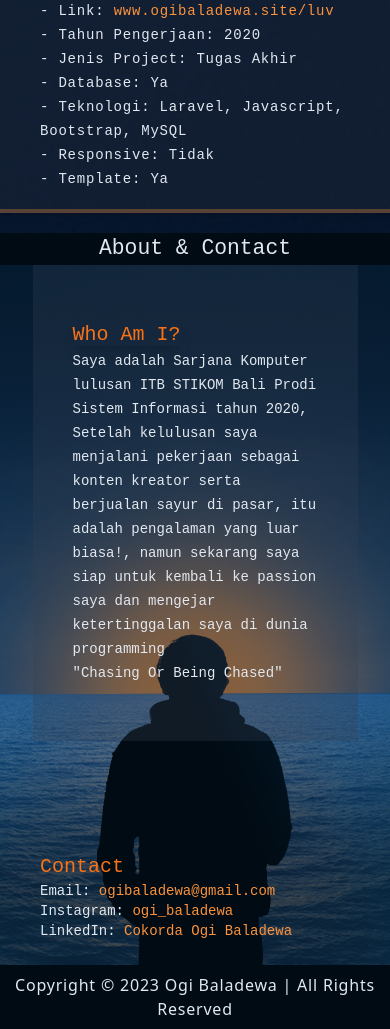
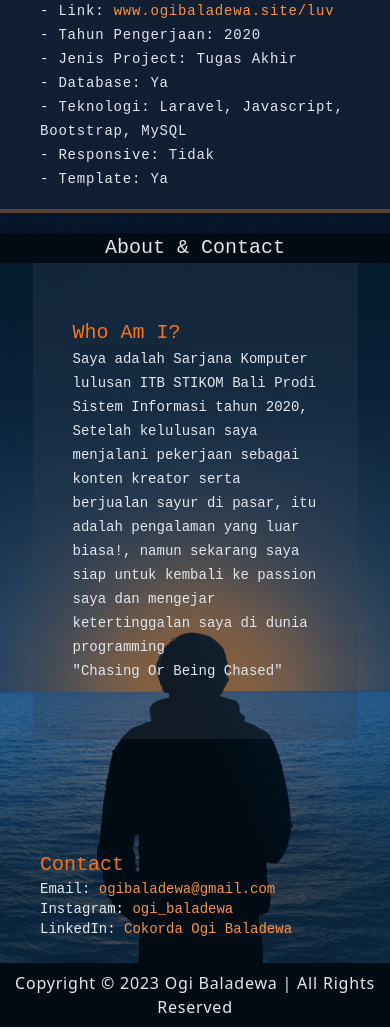
Before and after one commit to ogibaladewa/ogibaladewa.github.io, a website: page index.html in a window 390 px wide. Shown: the part 2114-3143 px from the top of the page. Drawn offline with Linux system fonts and the light colour scheme.

Commit message:
mengubah font portfolio saya

```diff
--- a/index.html
+++ b/index.html
@@ -115,7 +115,7 @@
     <!-- About Section -->
     <div id="about" class="w-full z-20 text-center block mx-auto">
         <a href="#about">
-            <span class="block p-0 text-[16pt] sm:text-[20pt] md:text-[25pt] text-slate-200 font-['Courier_New'] bg-[#010b13]">About & Contact</span>
+            <span class="block p-0 text-[15pt] sm:text-[20pt] md:text-[25pt] text-slate-200 font-['Courier_New'] bg-[#010b13]">About & Contact</span>
         </a>
     </div>
 
```
Also changed, not shown: css/output.css.
